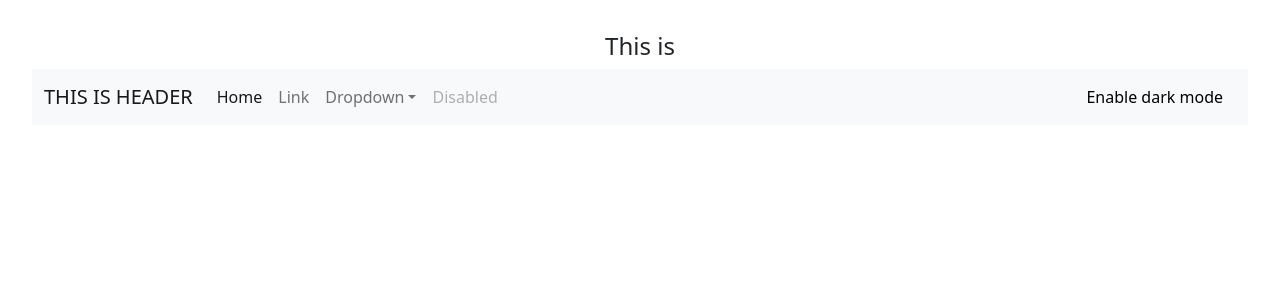
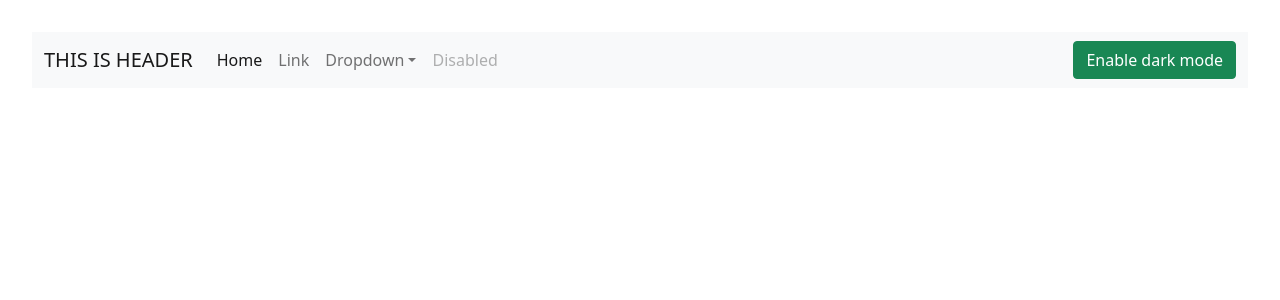
Before and after one commit to Biralsth/Vite, a React (Vite) app: page / in a window 1280 px wide. Shown: the top 300 px of the page. Built offline with nearby package versions, Linux system fonts and the light colour scheme.

Commit message:
Alert added

```diff
--- a/src/App.jsx
+++ b/src/App.jsx
@@ -2,6 +2,7 @@ import { useState } from "react";
 
 import "./App.css";
 import Navbar from "./assets/components/Navbar";
+import Alert from "./assets/components/Alert";
 
 function App() {
   // const [count, setCount] = useState(0)
@@ -9,13 +10,30 @@ function App() {
 
   const [text, setText] = useState("Enable dark mode");
 
+  const [alert, setAlert] = useState(null)
+
+
+  const showAlert = (type, message) => {
+
+    setAlert({
+      type: type,
+      message: message
+
+    })
+    // setTimeout { () =>}
+  }
+
+
+
   const toggleMode = () => {
     if (mode == "light") {
       setMode("dark");
       setText("Enable light mode")
+      showAlert("success", "Dark mode has been enabled")
     } else {
       setMode("light");
       setText("Enable dark mode")
+      showAlert("success", "Light mode has been enabled")
     }
   };
 
@@ -27,6 +45,9 @@ function App() {
         text={text}
         toggleMode={toggleMode}
       />
+      <Alert alert={alert} />
+
+
 
       {/* <h1>Noob + mode</h1>
       <div className="card">
@@ -35,6 +56,8 @@ function App() {
         </button>
 
       </div> */}
+
+
     </>
   );
 }
--- /dev/null
+++ b/src/assets/components/Alert.jsx
@@ -0,0 +1,18 @@
+import React from 'react'
+
+const Alert = (props) => {
+    return (
+        props.alert &&
+
+
+        <div class={`alert alert-${props.alert.type} alert-dismissible fade show`} role="alert">
+            <strong>Holy guacamole!</strong> {props.alert.message}
+            <button type="button" class="btn-close" data-bs-dismiss="alert" aria-label="Close"></button>
+        </div>
+
+
+    )
+
+}
+
+export default Alert
--- a/src/assets/components/Navbar.jsx
+++ b/src/assets/components/Navbar.jsx
@@ -1,88 +1,46 @@
-import React from "react";
+import React from 'react'
 
 const Navbar = (props) => {
   return (
-    <div>
-      <h4>This is </h4>
-      <nav
-        class={`navbar navbar-expand-lg navbar-${props.mode} bg-${props.mode}`}
-      >
+    <nav class={`navbar navbar-expand-lg navbar-${props.mode} bg-${props.mode}`}>
       <div class="container-fluid">
-          <a class="navbar-brand" href="#">
-            {props.title}
-          </a>
-          <button
-
-            class="navbar-toggler"
-            type="button"
-            data-bs-toggle="collapse" data-bs-target="#navbarSupportedContent" aria-controls="navbarSupportedContent"
-            aria-expanded="false" aria-label="Toggle navigation"
-          >
+        <a class="navbar-brand" href="#">{props.title}</a>
+        <button class="navbar-toggler" type="button" data-bs-toggle="collapse" data-bs-target="#navbarSupportedContent" aria-controls="navbarSupportedContent" aria-expanded="false" aria-label="Toggle navigation">
           <span class="navbar-toggler-icon"></span>
         </button>
         <div class="collapse navbar-collapse" id="navbarSupportedContent">
           <ul class="navbar-nav me-auto mb-2 mb-lg-0">
             <li class="nav-item">
-                <a class="nav-link active" aria-current="page" href="#">
-                  Home
-                </a>
+              <a class="nav-link active" aria-current="page" href="#">Home</a>
             </li>
             <li class="nav-item">
-                <a class="nav-link" href="#">
-                  Link
-                </a>
+              <a class="nav-link" href="#">Link</a>
             </li>
             <li class="nav-item dropdown">
-                <a
-                  class="nav-link dropdown-toggle"
-                  href="#"
-                  id="navbarDropdown"
-                  role="button"
-                  data-bs-toggle="dropdown"
-                  aria-expanded="false"
-                >
+              <a class="nav-link dropdown-toggle" href="#" role="button" data-bs-toggle="dropdown" aria-expanded="false">
                 Dropdown
               </a>
-                <ul class="dropdown-menu" aria-labelledby="navbarDropdown">
-                  <li>
-                    <a class="dropdown-item" href="#">
-                      Action
-                    </a>
-                  </li>
-                  <li>
-                    <a class="dropdown-item" href="#">
-                      Another action
-                    </a>
-                  </li>
-
-
-                  <li>
-
-
-                    <a class="dropdown-item" href="#">
-                      Something else here
-                    </a>
-                  </li>
-
+              <ul class="dropdown-menu">
+                <li><a class="dropdown-item" href="#">Action</a></li>
+                <li><a class="dropdown-item" href="#">Another action</a></li>
+                <li><hr class="dropdown-divider"></hr></li>
+                <li><a class="dropdown-item" href="#">Something else here</a></li>
               </ul>
             </li>
             <li class="nav-item">
-                <a
-                  class="nav-link disabled" href="#" tabindex="-1" aria-disabled="true"> Disabled
-                </a>
+              <a class="nav-link disabled" aria-disabled="true">Disabled</a>
             </li>
           </ul>
-            <form class="d-flex">
-              <button class={`btn btn-${props.mode}`} onClick={props.toggleMode}>
-                {props.text}
-              </button>
+          <form class="d-flex" role="search">
+            {/*<input class="form-control me-2" type="search" placeholder="Search" aria-label="Search"></input>
+              <button class="btn btn-outline-success" type="submit">Search</button>*/}
+
           </form>
+          <button className='btn btn-success' onClick={props.toggleMode}>{props.text}</button>
         </div>
       </div>
+    </nav>
 
-      </nav>
-    </div>
   )
 }
-
-export default Navbar;
+export default Navbar
```
Lines whose indentation alone changed are shown as unchanged.
